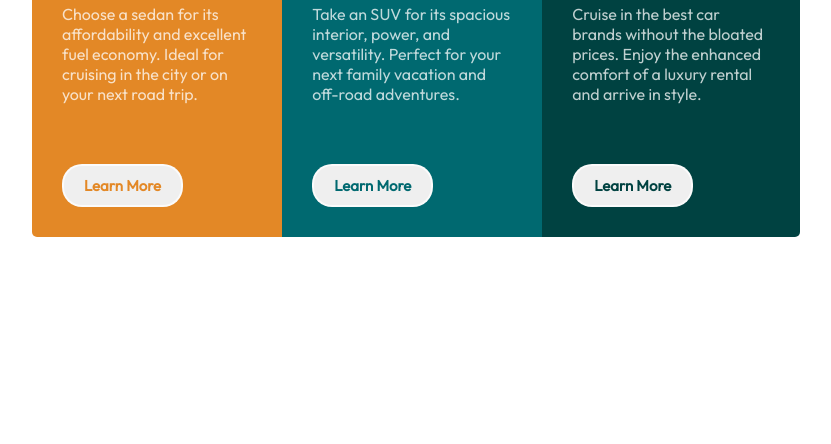
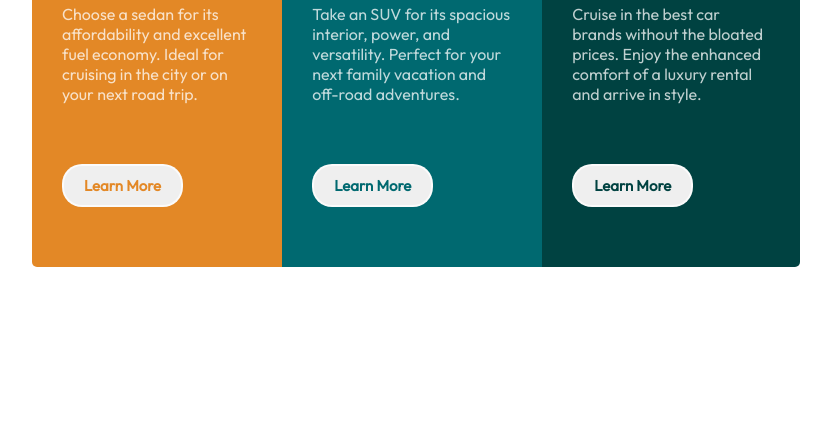
Before and after one commit to TusharPandey98/3-column-preview-card-component, a plain HTML site: page index.html in a window 1280 px wide. Shown: the part 356-800 px from the top of the page, without its empty margins (224-1055 px from the left). Drawn offline with Linux system fonts and the light colour scheme.

Commit message:
changing the card padding

```diff
--- a/style.css
+++ b/style.css
@@ -58,7 +58,7 @@ p {
 }
 
 .card {
-    padding: 30px 30px;
+    padding: 60px 30px;
 }
 
 button {
```
